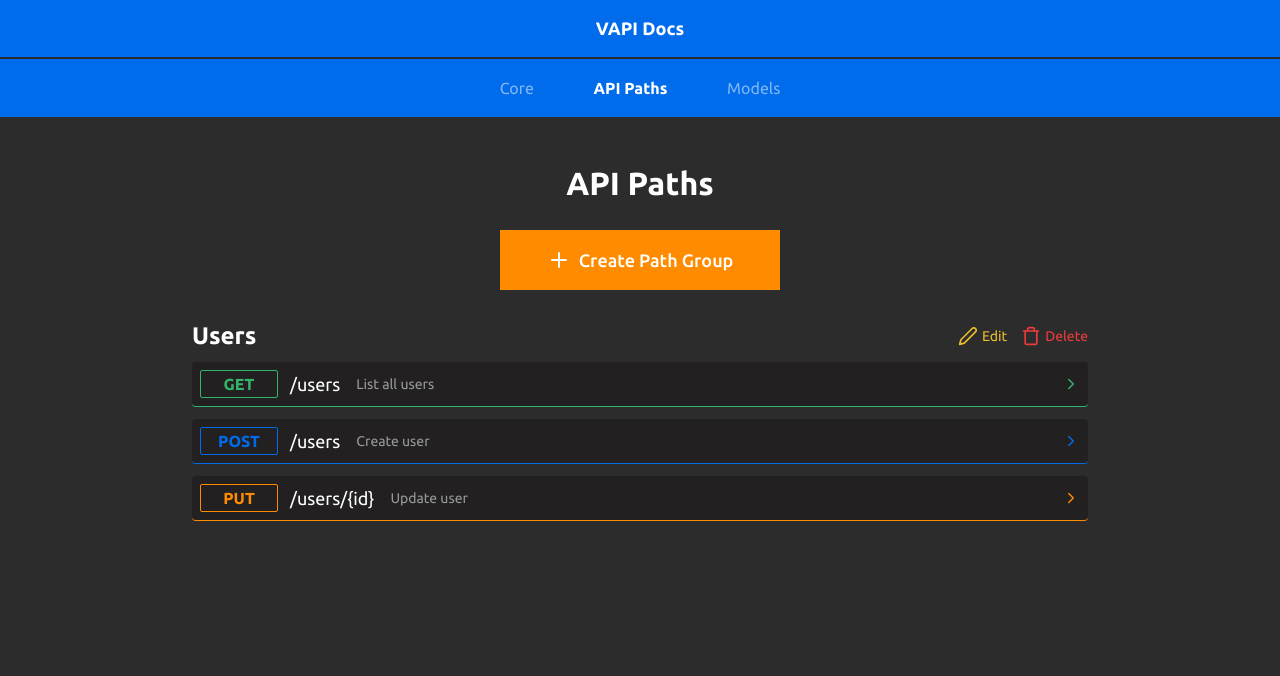
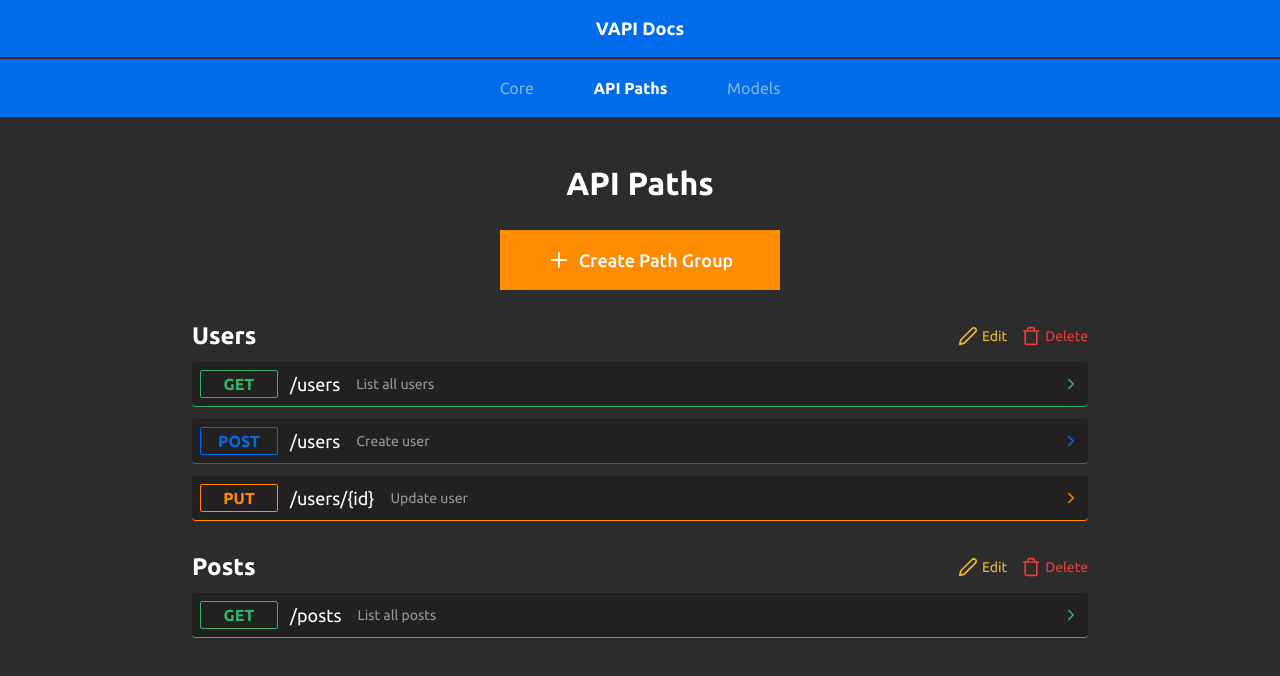
Before and after one commit to Vini7Dev/vapi-docs, a React (Create React App) app: page / in a window 1280 px wide. Shown: the top 676 px of the page. Built offline with nearby package versions, Linux system fonts and the light colour scheme.

Commit message:
feat: :art: rem to px

```diff
--- a/src/components/Button/styles.css
+++ b/src/components/Button/styles.css
@@ -4,9 +4,9 @@
   justify-content: center;
   gap: 0.5rem;
   width: 100%;
-  height: 60px;
-  max-width: 280px;
-  margin: 48px auto 0;
+  height: 3.75rem;
+  max-width: 17.5rem;
+  margin: 3rem auto 0;
   border: none;
   font-size: var(--font-size-button-text);
   font-weight: var(--font-weight-medium);
--- a/src/components/Input/styles.css
+++ b/src/components/Input/styles.css
@@ -1,7 +1,7 @@
 .input_container {
   position: relative;
   margin-bottom: 1.5rem;
-  border-bottom: 1px solid var(--color-primary);
+  border-bottom: 0.063rem solid var(--color-primary);
   width: 100%;
 }
 
--- a/src/components/NavigationBar/styles.css
+++ b/src/components/NavigationBar/styles.css
@@ -2,7 +2,7 @@
   position: fixed;
   bottom: 0;
   width: 100%;
-  height: 58px;
+  height: 3.625rem;
   background-color: var(--color-primary);
 }
 
@@ -10,7 +10,7 @@
   display: flex;
   align-items: center;
   justify-content: space-evenly;
-  max-width: 400px;
+  max-width: 25rem;
   height: 100%;
   margin: 0 auto;
 }
@@ -27,6 +27,6 @@
 @media screen and (min-width: 1280px) {
   .nav_container {
     position: unset;
-    margin-top: 2px;
+    margin-top: 0.125rem;
   }
 }
--- a/src/components/Select/styles.css
+++ b/src/components/Select/styles.css
@@ -1,7 +1,7 @@
 .select_container {
   position: relative;
   margin-bottom: 1.5rem;
-  border-bottom: 1px solid var(--color-primary);
+  border-bottom: 0.063rem solid var(--color-primary);
   width: 100%;
 }
 
--- a/src/components/TextArea/styles.css
+++ b/src/components/TextArea/styles.css
@@ -1,7 +1,7 @@
 .textarea_container {
   position: relative;
   margin-bottom: 1.5rem;
-  border-bottom: 1px solid var(--color-primary);
+  border-bottom: 0.063rem solid var(--color-primary);
   width: 100%;
   padding: 1rem 0.5rem 0;
 }
--- a/src/global/styles/global.css
+++ b/src/global/styles/global.css
@@ -67,7 +67,7 @@ textarea::placeholder {
 
 textarea {
   resize: vertical;
-  max-height: 150px;
+  max-height: 9.375rem;
 }
 
 a {
@@ -136,7 +136,7 @@ a {
 }
 
 .page_content_max_width {
-  max-width: 960px;
+  max-width: 60rem;
   margin: 0 auto;
   padding: 3rem 2rem;
 }
--- a/src/pages/EditApiPaths/index.tsx
+++ b/src/pages/EditApiPaths/index.tsx
@@ -7,7 +7,10 @@ import { PathGroupContainer } from './components/PathGroupContainer'
 import * as T from './types'
 import './styles.css'
 
-const PATH_GROUPS_MOCK: T.PathItemContrainerProps[] = [
+const PATH_GROUPS_MOCK: T.PathGroupContainerProps[] = [
+  {
+    pathGroupName: 'Users',
+    pathItems: [
       {
         method: 'get',
         pathRoute: '/users',
@@ -67,6 +70,29 @@ const PATH_GROUPS_MOCK: T.PathItemContrainerProps[] = [
         ],
       }
     ]
+  },
+  {
+    pathGroupName: 'Posts',
+    pathItems: [
+      {
+        method: 'get',
+        pathRoute: '/posts',
+        pathDescription: 'List all posts',
+        authenticationsSection: [],
+        routeParamsSection: [],
+        queryParamsSection: [
+          { name: 'example', type: 'boolean', description: 'Example of query param' },
+        ],
+        requestBodiesSection: [
+          { name: 'My Request Model #1', type: 'Application/JSON' },
+        ],
+        responseBodiesSection: [
+          { name: '400 My Response Model #1', type: 'Application/JSON' },
+        ],
+      },
+    ],
+  }
+]
 
 export const EditApiPaths: React.FC = () => {
   return (
@@ -81,10 +107,13 @@ export const EditApiPaths: React.FC = () => {
           Icon={<Plus size={24} />}
         />
 
+        {PATH_GROUPS_MOCK.map((pathGroup, idx) => (
           <PathGroupContainer
-          pathGroupName="Users"
-          pathItems={PATH_GROUPS_MOCK}
+            key={idx}
+            pathGroupName={pathGroup.pathGroupName}
+            pathItems={pathGroup.pathItems}
           />
+        ))}
       </div>
     </div>
   )
--- a/src/pages/EditApiPaths/styles.css
+++ b/src/pages/EditApiPaths/styles.css
@@ -1,9 +1,9 @@
 .api_paths_container .create_group_button {
-  margin-top: 28px;
+  margin-top: 1.75rem;
 }
 
 .api_paths_container .path_group_container {
-  margin-top: 32px;
+  margin-top: 2rem;
 }
 
 .api_paths_container .path_group_header {
@@ -22,11 +22,11 @@
 }
 
 .api_paths_container .path_group_edit {
-  margin-right: 14px;
+  margin-right: 0.875rem;
 }
 
 .api_paths_container .path_item_edit {
-  margin-right: 4px;
+  margin-right: 0.25rem;
 }
 
 .api_paths_container .path_group_delete,
@@ -50,15 +50,15 @@
 .api_paths_container .path_item_edit svg,
 .api_paths_container .path_group_delete svg,
 .api_paths_container .path_item_delete svg {
-  margin-right: 4px;
+  margin-right: 0.25rem;
 }
 
 .api_paths_container .path_item_container {
-  margin-top: 12px;
-  padding: 8px;
+  margin-top: 0.75rem;
+  padding: 0.5rem;
   background-color: var(--color-background-dark);
-  border-radius: 4px;
-  border-bottom: 1px solid transparent;
+  border-radius: 0.25rem;
+  border-bottom: 0.063rem solid transparent;
 }
 
 .api_paths_container .path_item_header,
@@ -76,11 +76,11 @@
 }
 
 .api_paths_container .path_method {
-  width: 78px;
-  margin-right: 12px;
-  padding: 4px 16px;
-  border-radius: 2px;
-  border: 1px solid transparent;
+  width: 4.875rem;
+  margin-right: 0.75rem;
+  padding: 0.25rem 1rem;
+  border-radius: 0.125rem;
+  border: 0.063rem solid transparent;
   text-align: center;
   text-transform: uppercase;
 }
@@ -101,12 +101,12 @@
 }
 
 .api_paths_container .path_content_body {
-  margin: 4px 0;
+  margin: 0.25rem 0;
 }
 
 .api_paths_container .path_item_section {
-  margin-top: 12px;
-  border-bottom: 1px solid transparent;
+  margin-top: 0.75rem;
+  border-bottom: 0.063rem solid transparent;
 }
 
 .api_paths_container .path_item_section.ignore_margin_top {
@@ -114,7 +114,7 @@
 }
 
 .api_paths_container .path_item_section_title {
-  margin-bottom: 8px;
+  margin-bottom: 0.5rem;
   color: var(--color-text-white-75);
 }
 
@@ -123,14 +123,14 @@
   display: flex;
   align-items: center;
   width: 100%;
-  margin-bottom: 10px;
+  margin-bottom: 0.625rem;
   font-size: var(--font-size-text);
   background-color: var(--color-transparent);
   border: none;
 }
 
 .api_paths_container .path_item_specification strong {
-  margin-right: 8px;
+  margin-right: 0.5rem;
   font-weight: var(--font-weight-medium);
 }
 
@@ -144,7 +144,7 @@
 }
 
 .api_paths_container .path_item_specification_accordion_content {
-  padding-bottom: 10px;
+  padding-bottom: 0.625rem;
 }
 
 .api_paths_container .path_item_specification_accordion_content span {
--- a/src/pages/EditCoreSettings/styles.css
+++ b/src/pages/EditCoreSettings/styles.css
@@ -12,5 +12,5 @@
 
 .edit_core_settings_container .double_inputs_container .small_input {
   flex: 1;
-  max-width: 100px;
+  max-width: 6.25rem;
 }
```
Lines whose indentation alone changed are shown as unchanged.
